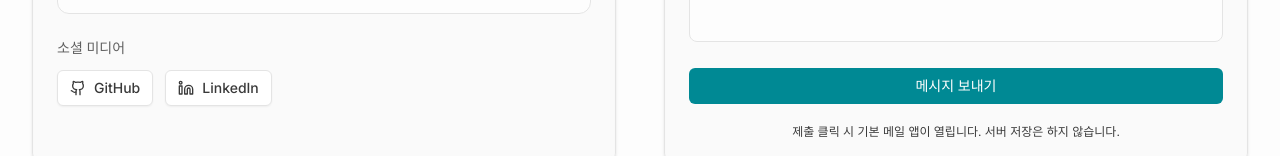
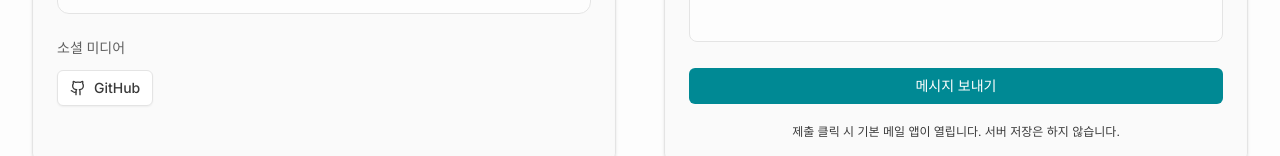
Before and after one commit to seonghoon1201/Portfolio, a Next.js app: page / in a window 1280 px wide. Shown: the part 5499-5655 px from the top of the page. Built offline with nearby package versions, Linux system fonts and the light colour scheme.

Commit message:
delete_linkedin

```diff
--- a/src/components/ContactSection.tsx
+++ b/src/components/ContactSection.tsx
@@ -44,7 +44,6 @@ export default function ContactSection() {
 
   const socialLinks = [
     { icon: Github, title: 'GitHub', href: 'https://github.com/seonghoon1201' },
-    { icon: Linkedin, title: 'LinkedIn', href: '#' },
   ];
 
   const handleCopy = async (text: string) => {
```
